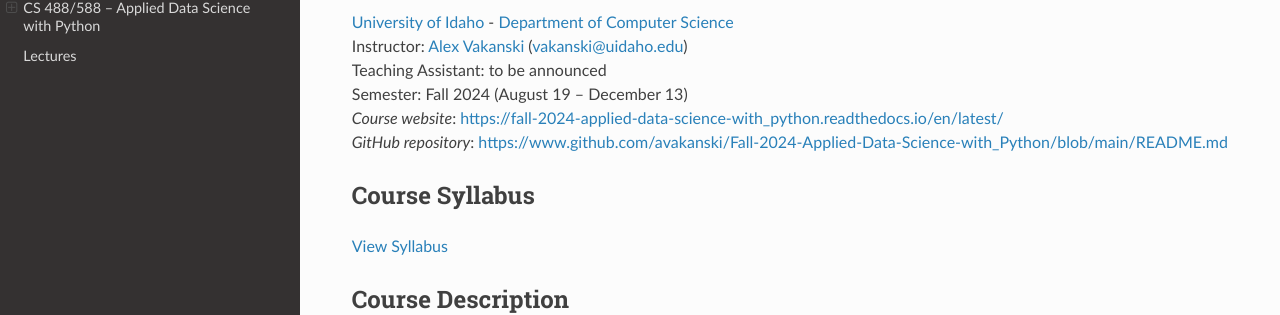
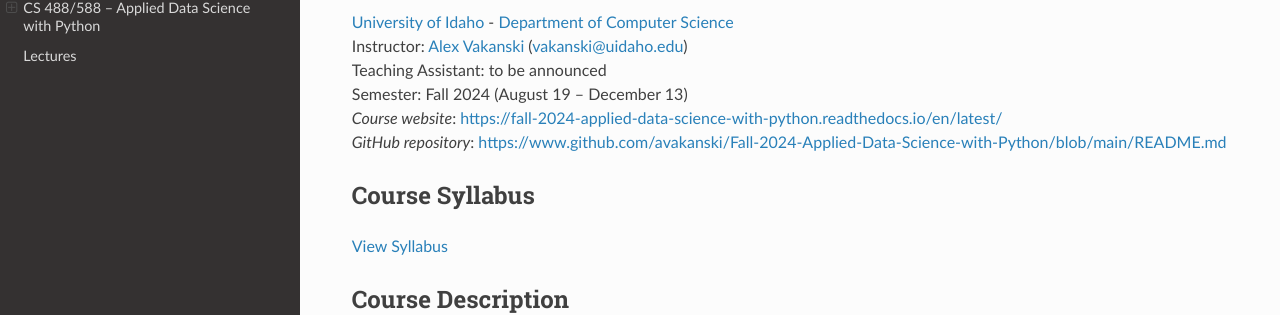
Before and after one commit to avakanski/Fall-2024-Applied-Data-Science-with-Python, a Sphinx documentation site: the page built from docs/index.rst, in a window 1280 px wide and 900 px high. Shown: the part 153-468 px from the top of the window. Built offline with Sphinx 7.4.7 and the Read the Docs theme 2.0.0, drawn with Linux system fonts in a browser that asks for light colours.

```diff
--- a/docs/index.rst
+++ b/docs/index.rst
@@ -5,8 +5,8 @@ CS 488/588 – Applied Data Science with Python
 | Instructor: `Alex Vakanski <https://www.webpages.uidaho.edu/vakanski/index.html>`_ (vakanski@uidaho.edu)
 | Teaching Assistant: to be announced
 | Semester: Fall 2024 (August 19 – December 13)
-| *Course website*: https://fall-2024-applied-data-science-with_python.readthedocs.io/en/latest/
-| *GitHub repository*: https://www.github.com/avakanski/Fall-2024-Applied-Data-Science-with_Python/blob/main/README.md
+| *Course website*: https://fall-2024-applied-data-science-with-python.readthedocs.io/en/latest/
+| *GitHub repository*: https://www.github.com/avakanski/Fall-2024-Applied-Data-Science-with-Python/blob/main/README.md
 
 Course Syllabus
 ~~~~~~~~~~~~~~~~~~~~~
```
